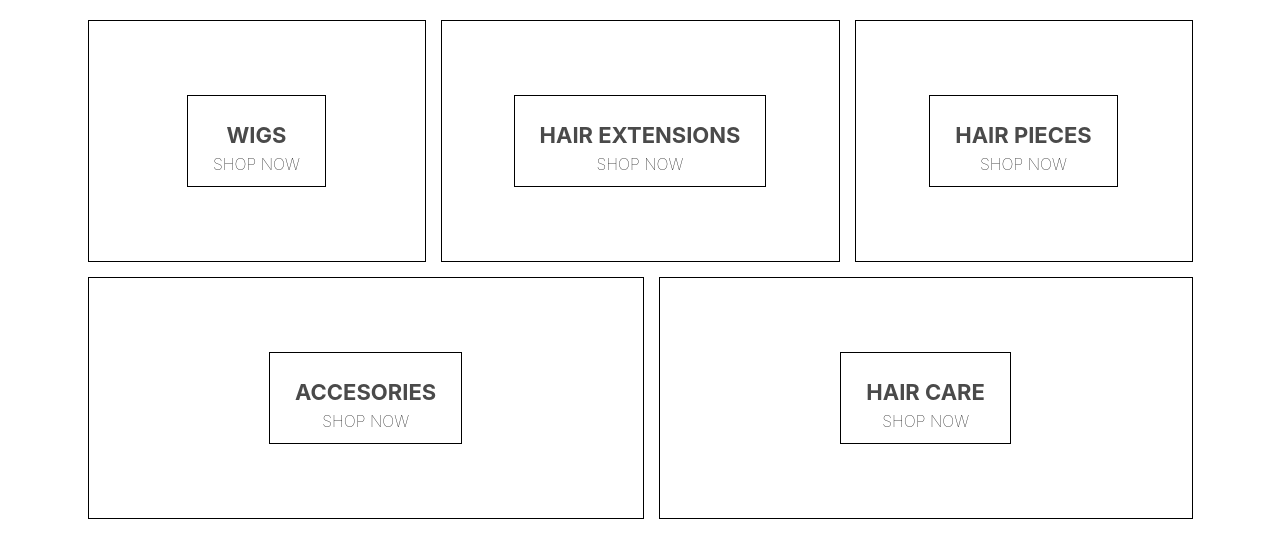
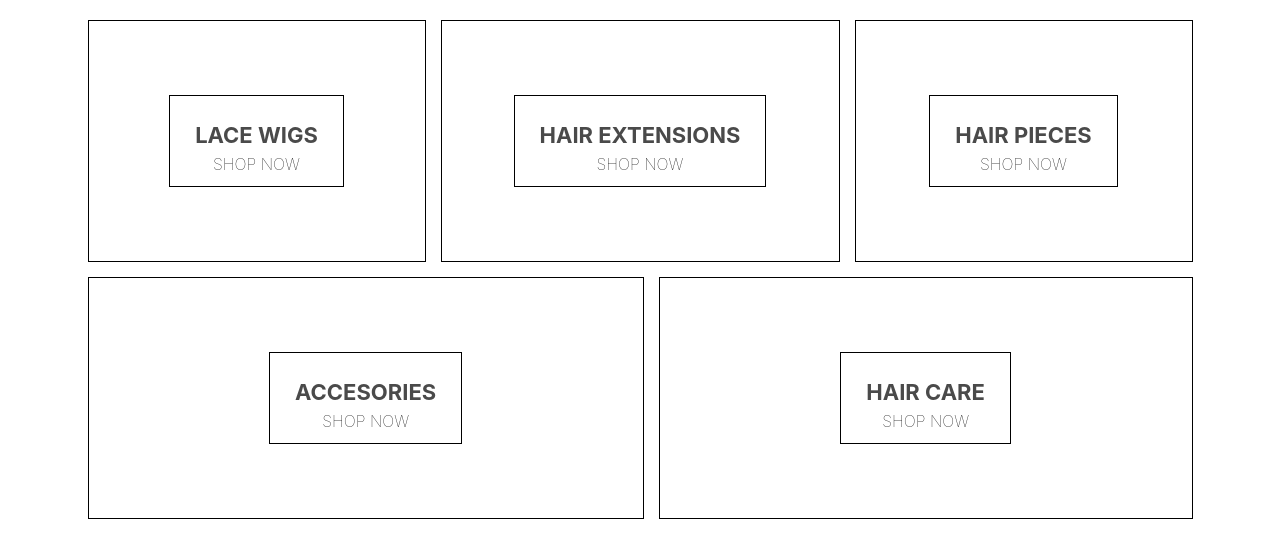
Before and after one commit to HappyDev86/crwn-hair, a React (Create React App) app: page / in a window 1280 px wide. Shown: the top 558 px of the page. Built offline with nearby package versions, Linux system fonts and the light colour scheme.

Commit message:
Change menu

```diff
--- a/src/homepage.component.jsx
+++ b/src/homepage.component.jsx
@@ -8,7 +8,7 @@ const HomePage = () => (
         <div className='directory-menu'>
             <div className='menu-item'>
                 <div className='content'>
-                    <h1 className='title'>WIGS</h1>
+                    <h1 className='title'>LACE WIGS</h1>
                     <span className='subtitle'>SHOP NOW</span>
                 </div>
             </div>
```
